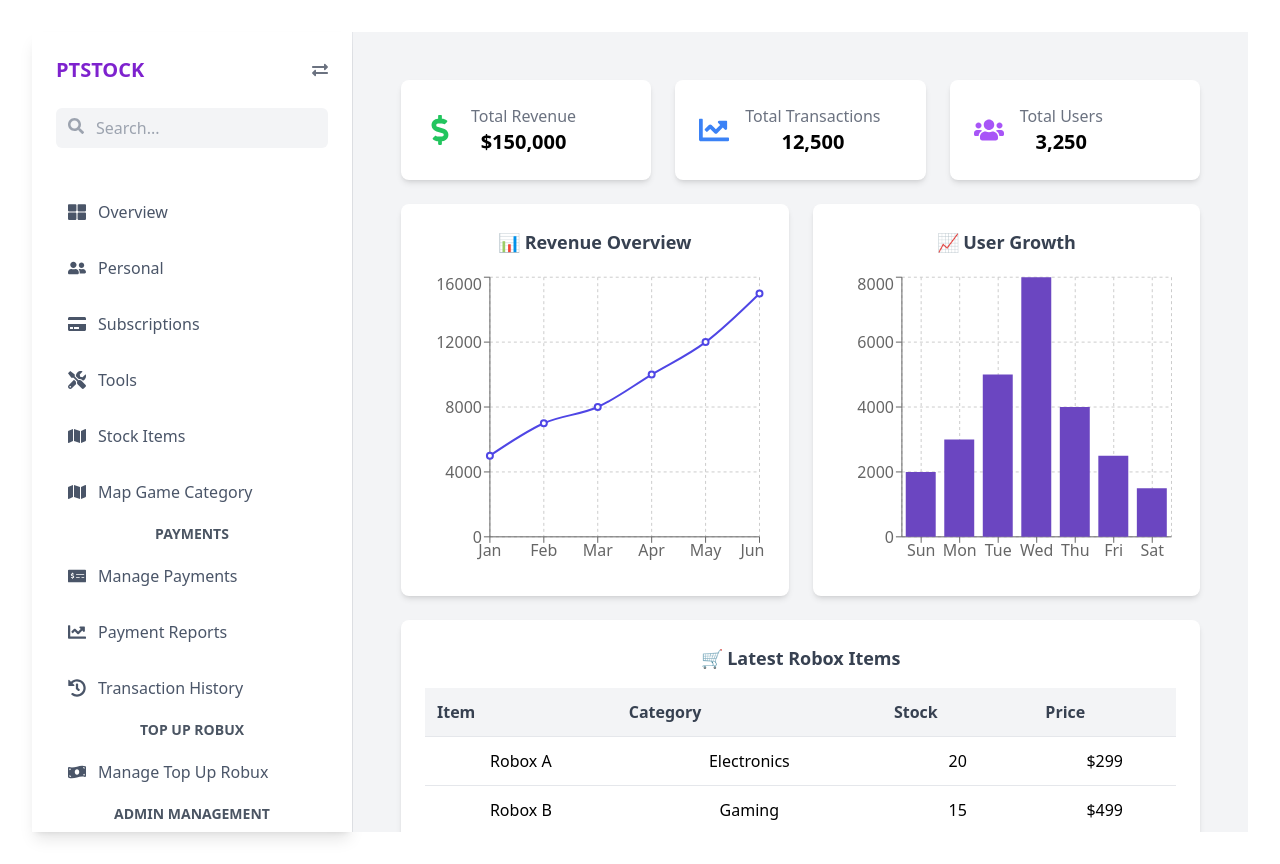
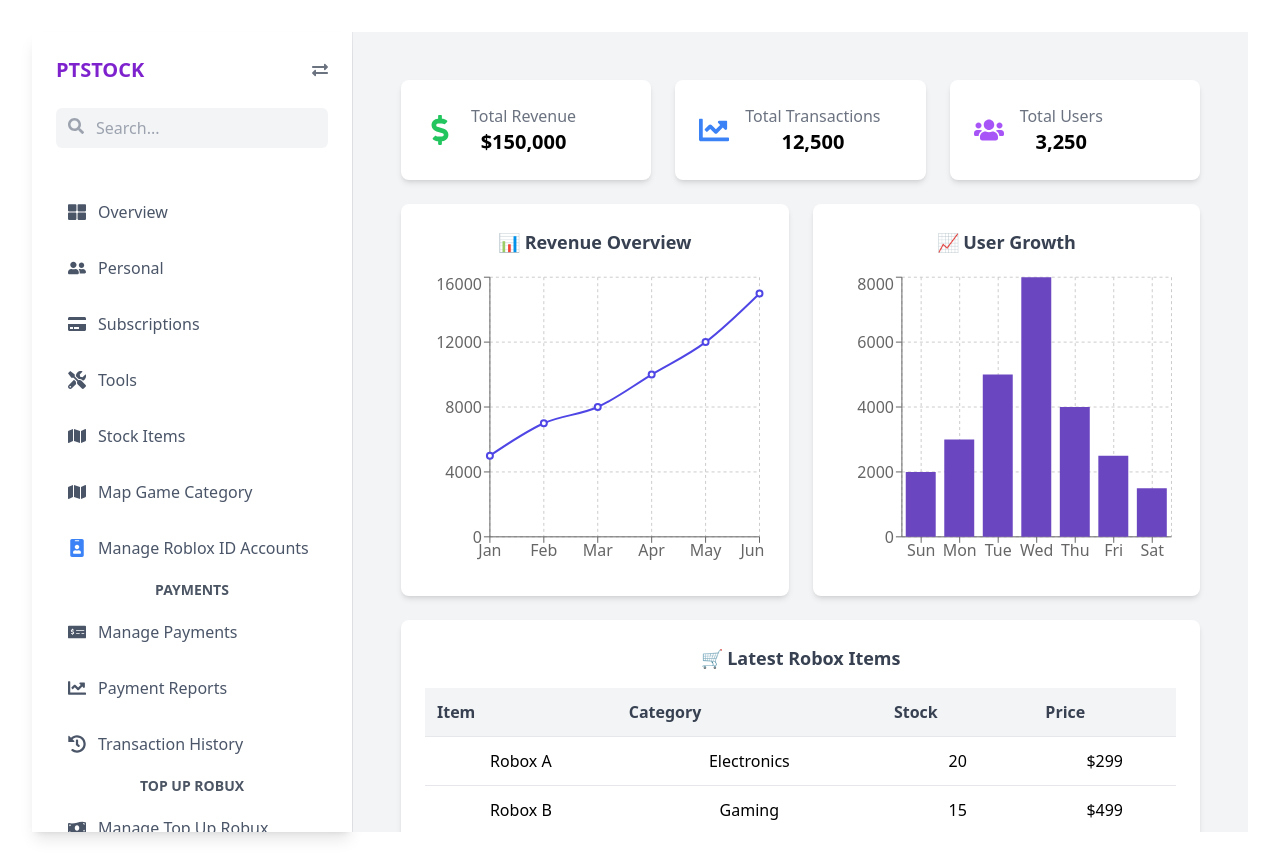
Before and after one commit to joozery/Roboxpt, a React (Vite) app in the folder frontend/: page /dashboard in a window 1280 px wide. Built offline with nearby package versions, Linux system fonts and the light colour scheme; no server answers; sample sign-in values are in the browser's storage.

Commit message:
Deploy Backend to Heroku

```diff
--- a/frontend/src/components/Dashboard/Sidebar.jsx
+++ b/frontend/src/components/Dashboard/Sidebar.jsx
@@ -3,7 +3,7 @@ import { NavLink, useNavigate } from "react-router-dom";
 import {
   FaHome, FaUserFriends, FaCreditCard, FaTools, FaThLarge, FaMap,
   FaMoneyCheckAlt, FaChartLine, FaHistory, FaMoneyBillWave, FaUsersCog,
-  FaCog, FaQuestionCircle, FaUser, FaExchangeAlt, FaSearch
+  FaCog, FaQuestionCircle, FaUser, FaExchangeAlt, FaSearch, FaIdBadge
 } from "react-icons/fa";
 import axios from "axios";
 
@@ -87,6 +87,12 @@ const Sidebar = () => {
             <span>Map Game Category</span>
           </NavLink>
 
+          {/* 🔹 ✅ เพิ่มเมนู "Manage Roblox ID Accounts" */}
+          <NavLink to="/dashboard/manage-roblox-accounts" className="sidebar-item">
+            <FaIdBadge size={18} className="text-blue-500" />
+            <span>Manage Roblox ID Accounts</span>
+          </NavLink>
+
           {/* 🔹 Payments */}
           <li className="mt-4 text-gray-600 font-bold text-sm uppercase">Payments</li>
           <NavLink to="/dashboard/manage-payments" className="sidebar-item">
--- a/frontend/src/components/SidebarStore/SidebarStore.jsx
+++ b/frontend/src/components/SidebarStore/SidebarStore.jsx
@@ -1,6 +1,6 @@
 import React, { useState, useEffect } from "react";
 import axios from "axios";
-import { FaFilter, FaAngleRight, FaRedo, FaThLarge } from "react-icons/fa";
+import { FaFilter, FaAngleRight, FaRedo, FaThLarge, FaIdBadge } from "react-icons/fa";
 import { FiChevronDown, FiChevronUp } from "react-icons/fi";
 
 const API_URL = "https://serverpt-6497ec45bb3e.herokuapp.com/api/categories"; // ✅ API URL
```
